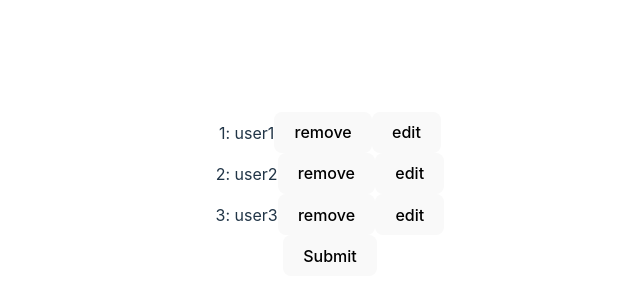
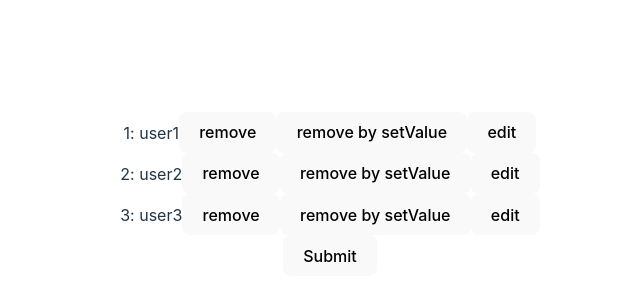
Before and after one commit to tatsuya-asami/a, a React (Vite) app: page / in a window 1280 px wide. Shown: the part 206-506 px from the top of the page, without its empty margins (310-950 px from the left). Built offline with nearby package versions, Linux system fonts and the light colour scheme.

Commit message:
Refactor Form component to include remove functionality and fix console log statement

```diff
--- a/src/form/Form.tsx
+++ b/src/form/Form.tsx
@@ -12,7 +12,7 @@ export const Form = () => {
   const methods = useForm<FormValues>({
     defaultValues,
   });
-  const { control, handleSubmit } = methods;
+  const { control, handleSubmit, getValues, setValue } = methods;
   const { fields, remove } = useFieldArray({
     control,
     name: "userList",
@@ -34,6 +34,17 @@ export const Form = () => {
               </span>
               <button type="button" onClick={() => remove(index)}>
                 remove
+              </button>
+              <button
+                type="button"
+                onClick={() => {
+                  setValue(
+                    "userList",
+                    getValues("userList").filter((_, i) => i !== index)
+                  );
+                }}
+              >
+                remove by setValue
               </button>
               <button onClick={() => setEditingUid(field.uid)}>edit</button>
             </div>
```
